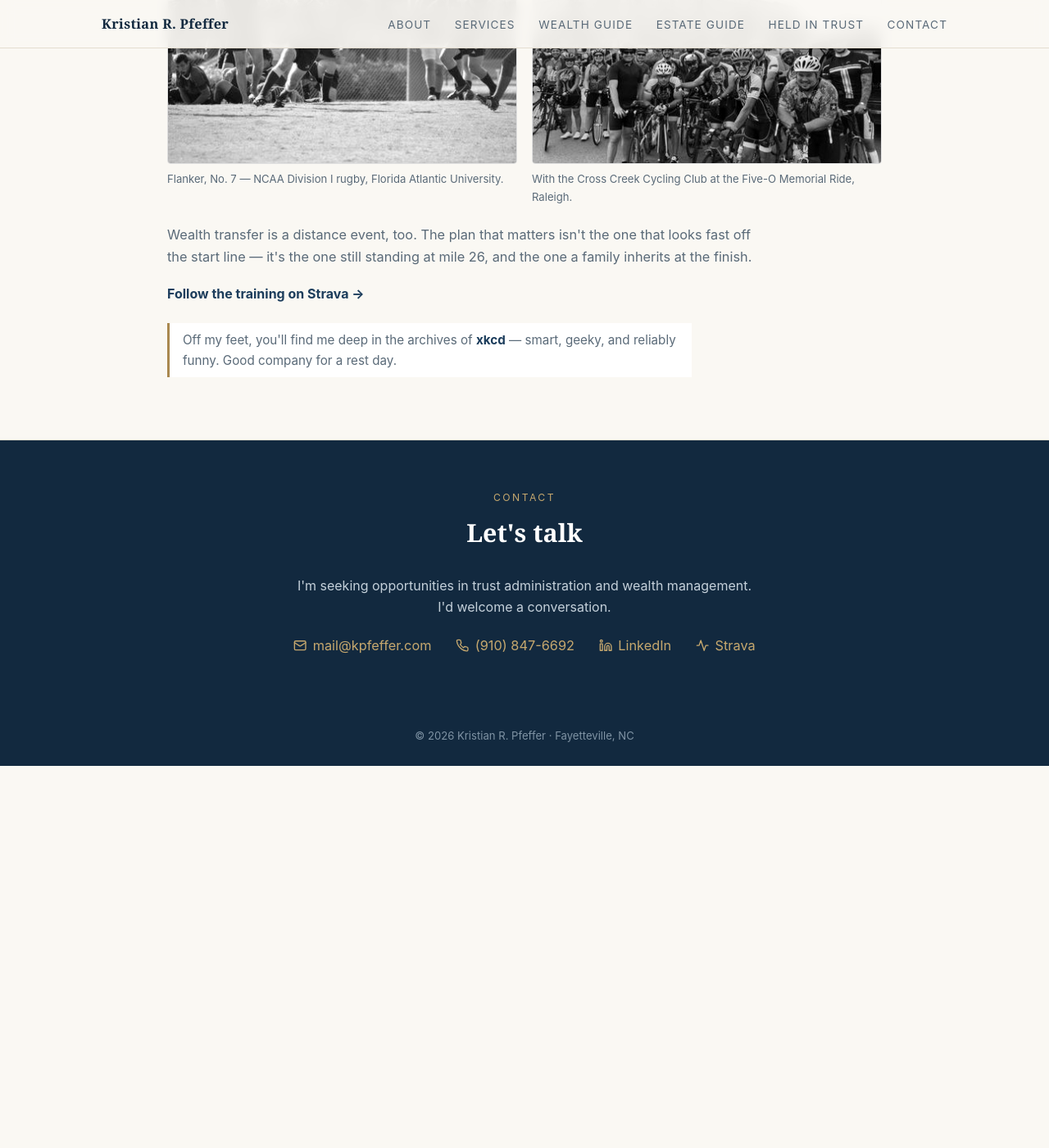
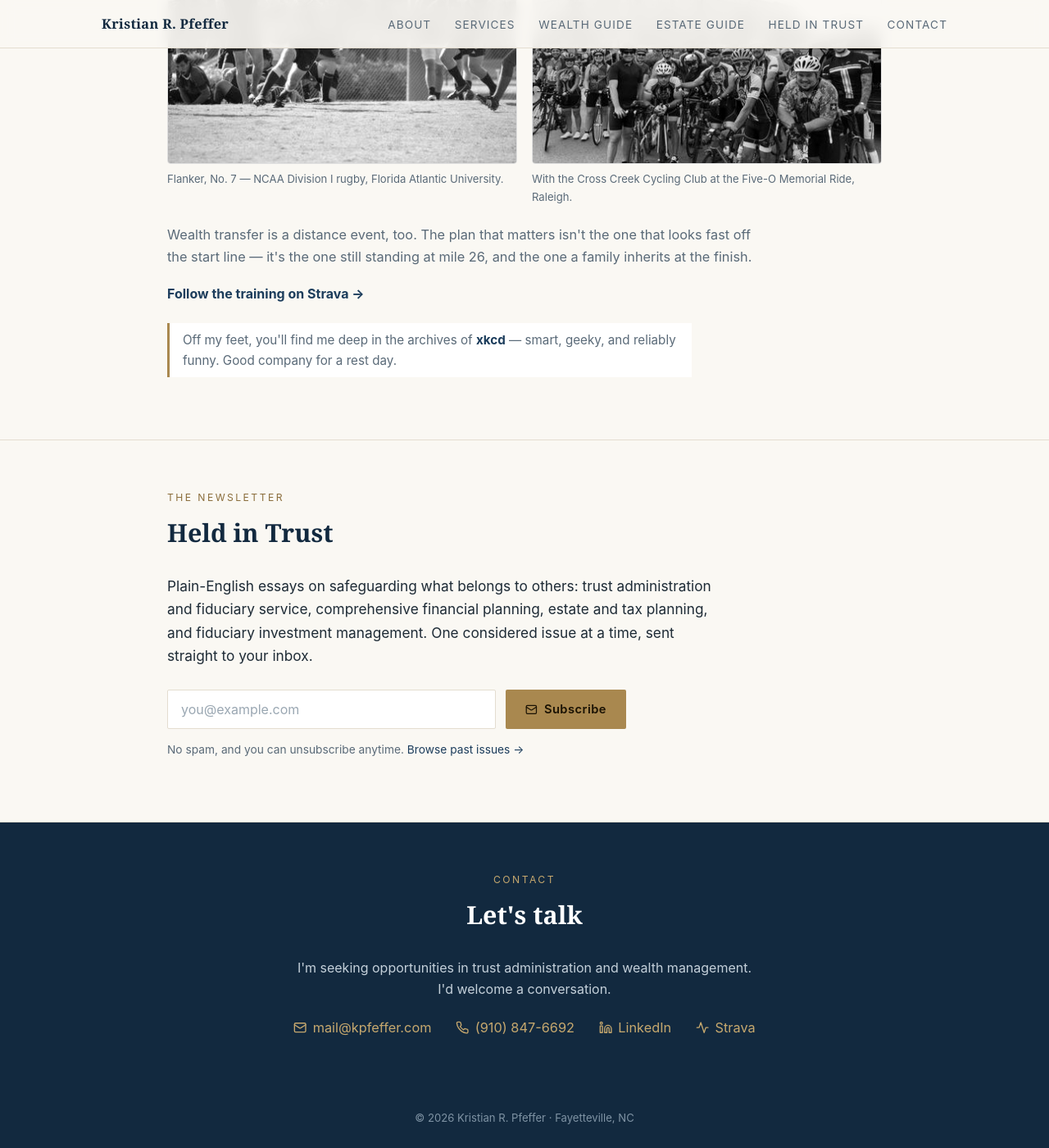
Before and after one commit to pfefferkris/pfefferkris.github.io, a Jekyll site: the page index.html, which Jekyll copies as it is, in a window 1280 px wide and 1400 px high, scrolled down 5094 px. Shown: the whole window at 82% size. Built offline with Jekyll 4.4.1, drawn with Linux system fonts in a browser that asks for light colours; before the commit the page ends 6028 px from its top, so only the background shows below that.

Commit message:
Add Held in Trust newsletter subscribe form (Buttondown embed)

```diff
--- a/index.html
+++ b/index.html
@@ -165,6 +165,19 @@
   .contact-row{display:flex; justify-content:center; flex-wrap:wrap; gap:10px 30px; margin-top:20px; font-size:1.02rem}
 
   footer{background:var(--navy); color:#7f93a4; text-align:center; padding:26px 0; font-size:.82rem}
+
+  /* Subscribe */
+  .sr-only{position:absolute;width:1px;height:1px;padding:0;margin:-1px;overflow:hidden;clip:rect(0,0,0,0);white-space:nowrap;border:0}
+  #subscribe .lead{max-width:680px}
+  .subscribe-form{display:flex; flex-wrap:wrap; gap:12px; margin-top:26px; max-width:560px}
+  .subscribe-form input[type=email]{flex:1 1 260px; min-width:0; padding:13px 16px; border:1px solid var(--line);
+    border-radius:2px; font-size:1rem; background:#fff; color:var(--ink); font-family:inherit}
+  .subscribe-form input[type=email]::placeholder{color:#9aa7b2}
+  .subscribe-form input[type=email]:focus{outline:2px solid var(--gold); outline-offset:1px; border-color:var(--gold)}
+  .subscribe-form button.cta.primary{border:none; cursor:pointer; font-family:inherit}
+  .subscribe-note{margin-top:14px; font-size:.86rem; color:var(--muted)}
+  .subscribe-note a{color:var(--navy-2)} .subscribe-note a:hover{color:var(--gold)}
+  @media(max-width:480px){.subscribe-form button.cta.primary{flex:1 1 100%}}
 
   /* Off the clock */
   .milestones{margin-top:24px; border-top:1px solid var(--line)}
@@ -435,6 +448,20 @@
   </div>
 </section>
 
+<section id="subscribe">
+  <div class="wrap">
+    <p class="kicker">The Newsletter</p>
+    <h2>Held in Trust</h2>
+    <p class="lead">Plain-English essays on safeguarding what belongs to others: trust administration and fiduciary service, comprehensive financial planning, estate and tax planning, and fiduciary investment management. One considered issue at a time, sent straight to your inbox.</p>
+    <form action="https://buttondown.com/api/emails/embed-subscribe/pfefferk" method="post" class="embeddable-buttondown-form subscribe-form" target="_blank">
+      <label class="sr-only" for="bd-email">Email address</label>
+      <input type="email" name="email" id="bd-email" placeholder="you@example.com" required autocomplete="email">
+      <button type="submit" class="cta primary"><svg class="ic" viewBox="0 0 24 24" aria-hidden="true"><rect x="2" y="4" width="20" height="16" rx="2"/><path d="m22 7-8.97 5.7a1.94 1.94 0 0 1-2.06 0L2 7"/></svg>Subscribe</button>
+    </form>
+    <p class="subscribe-note">No spam, and you can unsubscribe anytime. <a href="newsletter/">Browse past issues &rarr;</a></p>
+  </div>
+</section>
+
 <section id="contact">
   <div class="wrap">
     <p class="kicker">Contact</p>
```
